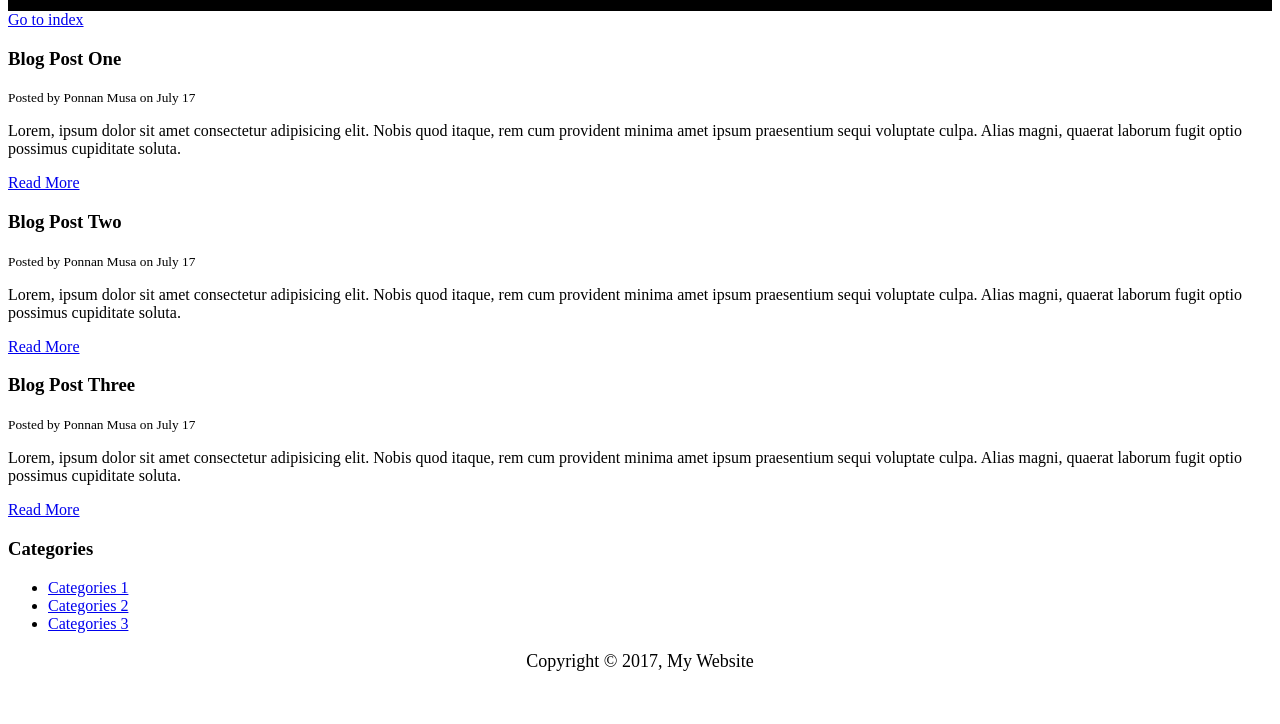
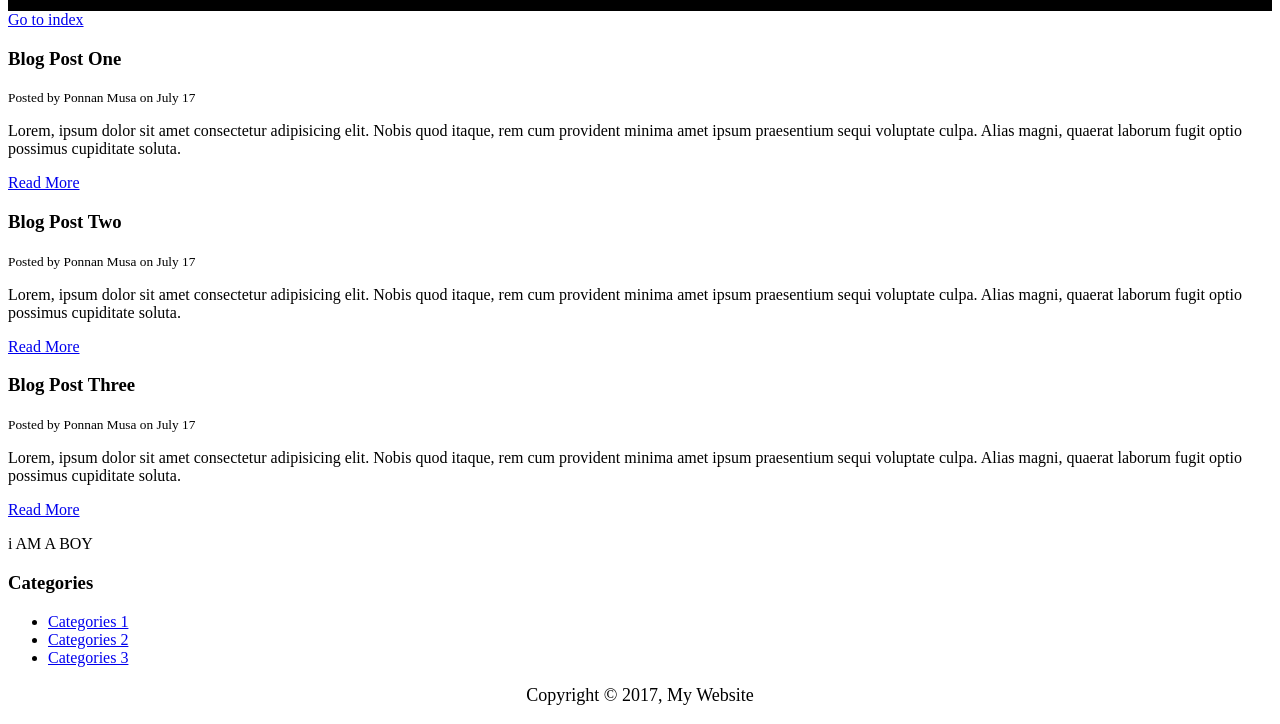
Before and after one commit to Senataponnan/CSSCLASS, a plain HTML site: page blog.html in a window 1280 px wide. Shown: the part 97-821 px from the top of the page. Before the commit the page ends 800 px from the top, so only its background shows below. Drawn offline with Linux system fonts and the light colour scheme.

Commit message:
added paragraph

```diff
--- a/blog.html
+++ b/blog.html
@@ -46,6 +46,7 @@
             <a href="post.html">Read More</a>
         </article>
     </section>
+    <p>i AM A BOY</p>
     <aside>
         <h3>Categories</h3>
         <nav>
```
